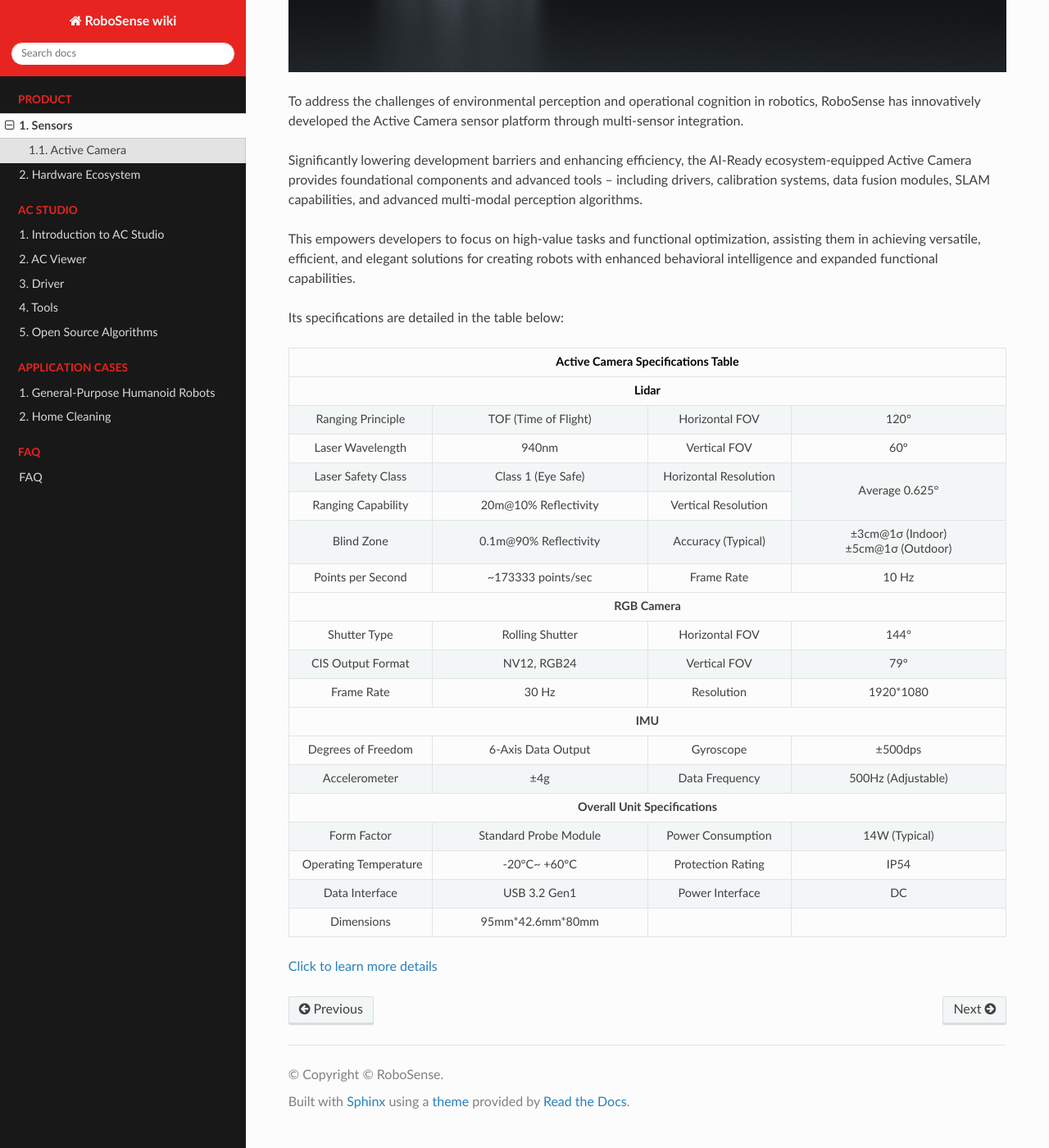
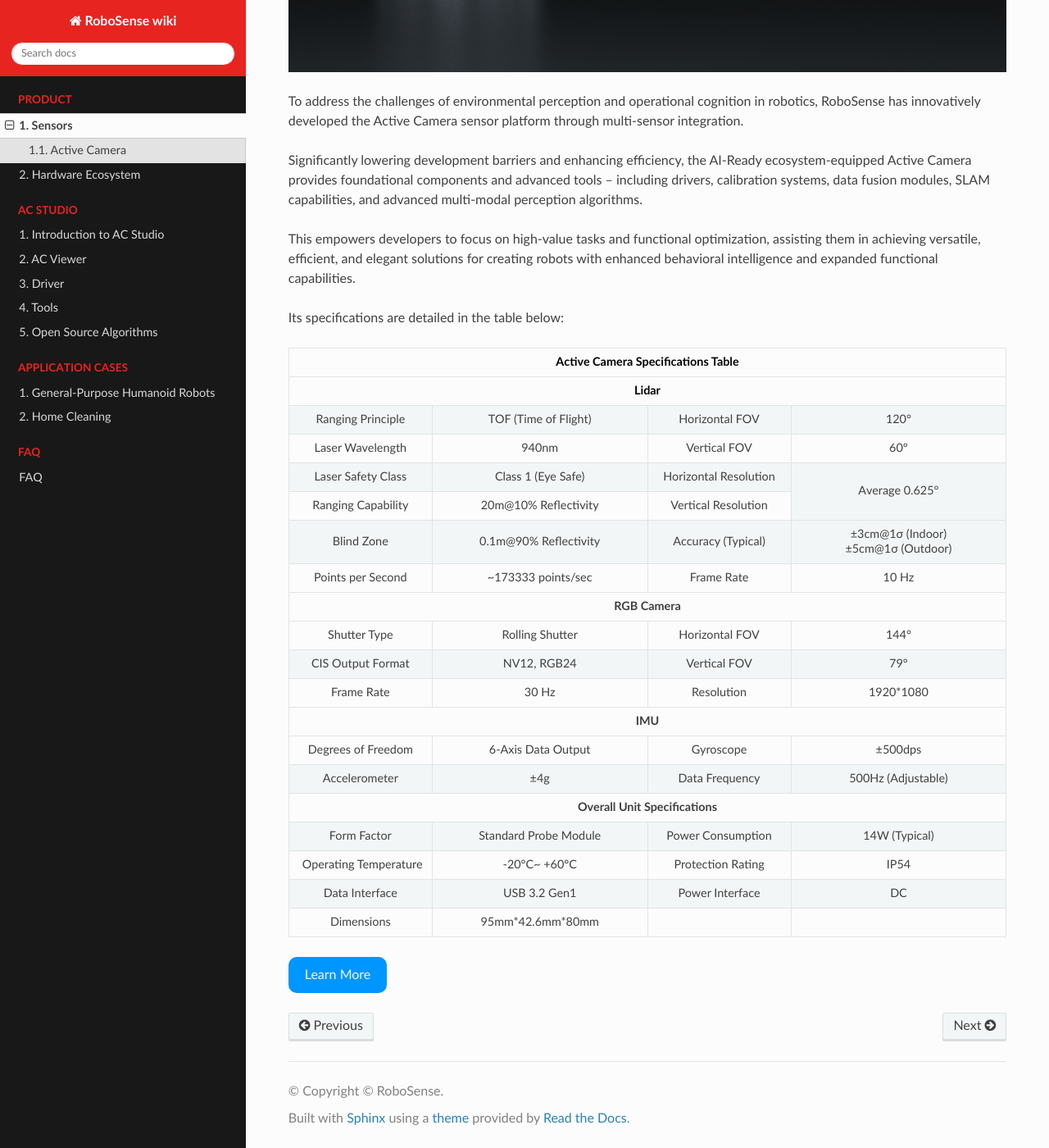
Before and after one commit to RoboSense-Robotics/robosense_ac_wiki_en, a Sphinx documentation site: the page built from source/product/sensor.md, in a window 1280 px wide and 1400 px high, scrolled down 622 px. Shown: the whole window at 82% size. Built offline with Sphinx 7.4.7 and the Read the Docs theme 3.1.0, drawn with Linux system fonts in a browser that asks for light colours; pages that are not in the unit, such as notebooks, are missing from menus.

Commit message:
update button

```diff
--- a/source/_static/custom.css
+++ b/source/_static/custom.css
@@ -113,3 +113,22 @@
 .video-container iframe {
   border: none;
 }
+
+/* 定义按钮的样式 */
+.rounded-button {
+    background-color: #0096FF !important;    /* 按钮的背景颜色 */
+    color: whitesmoke !important;            /* 按钮的文本颜色 */
+    font-size: 16px;                         /* 按钮的字体大小 */
+    padding: 10px 20px;                      /* 按钮的内边距 */
+    border: none;                            /* 按钮的边框样式 */
+    border-radius: 10px;                     /* 按钮的圆角 */
+    cursor: pointer;                         /* 按钮的鼠标指针样式 */
+    transition: background-color 0.3s ease;  /* 按钮的过渡效果 */
+    text-decoration: none;                   /* 移除超链接的默认下划线 */
+    display: inline-block;                   /* 超链接的显示方式为块级元素 */
+}
+
+/* 鼠标悬停时的样式 */
+.rounded-button:hover {
+    background-color: #89CFF0 !important;  /* 鼠标悬停时改变背景颜色 */
+}
--- a/source/product/sensor.md
+++ b/source/product/sensor.md
@@ -127,4 +127,4 @@
     </tbody>
 </table>
 
-[Click to learn more details](https://www.robosense.ai/en/rslidar/AC1)
+<a href="https://www.robosense.ai/en/rslidar/AC1" class="rounded-button" target="_blank">Learn More</a>
```
